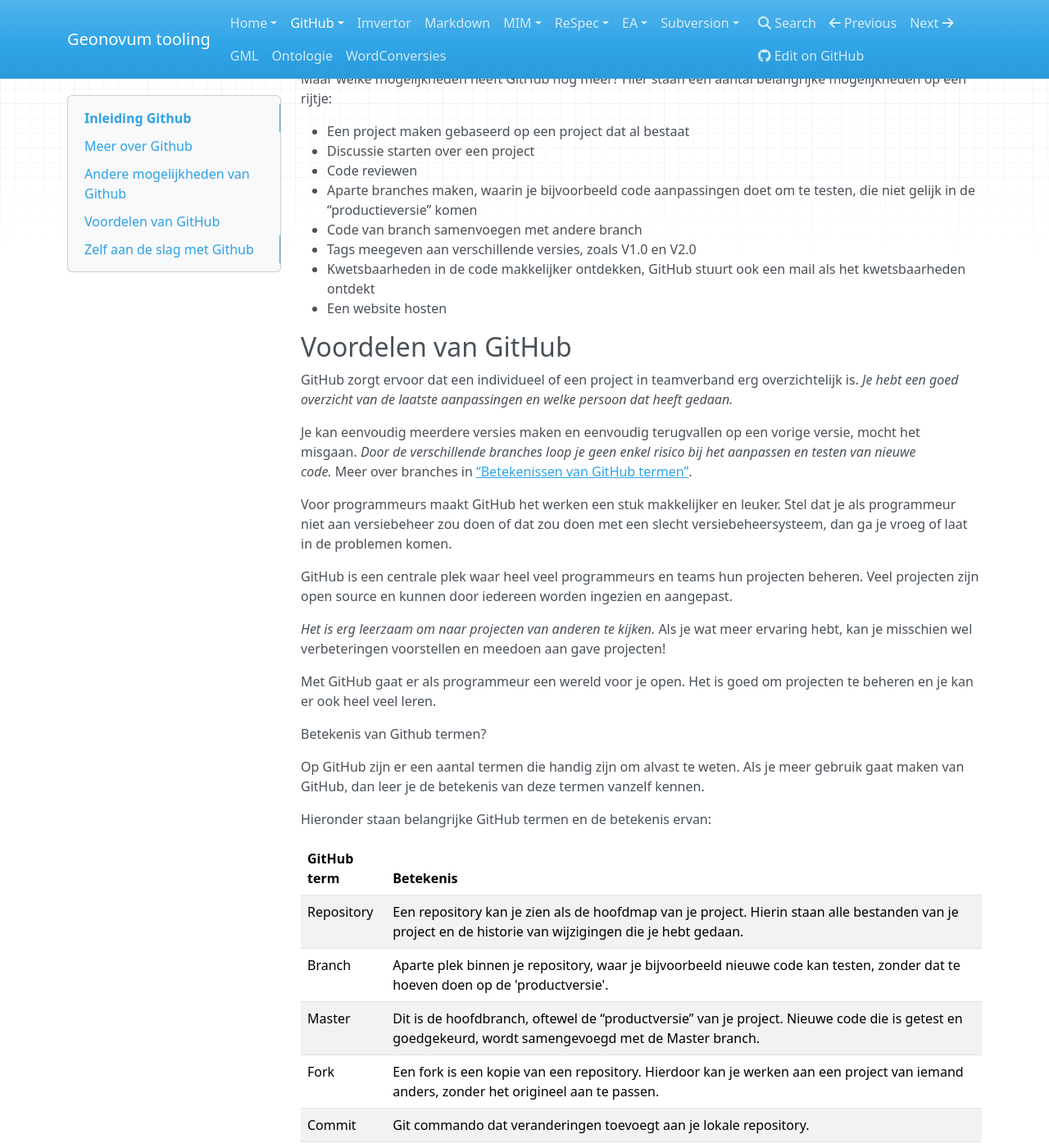
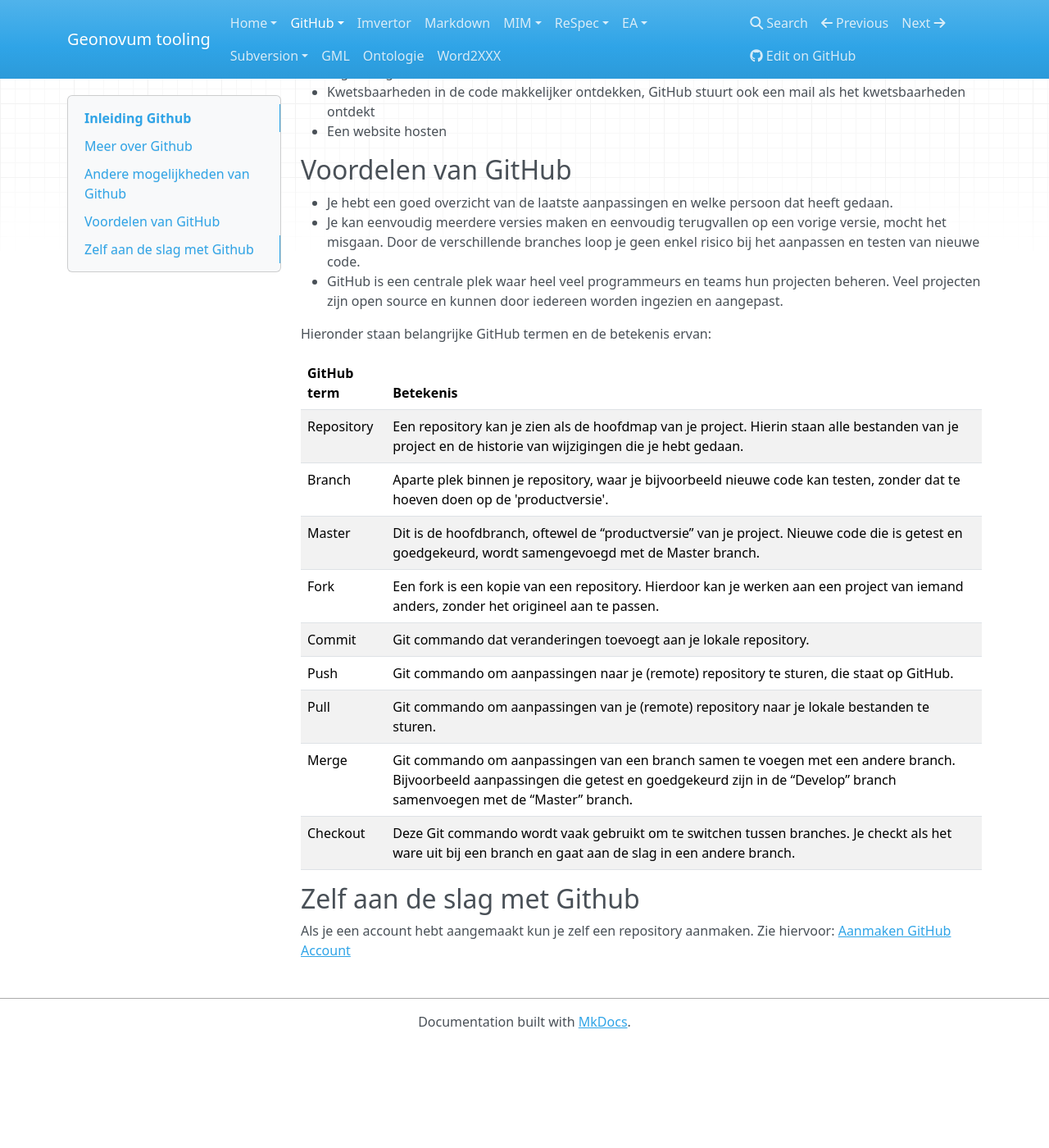
Before and after one commit to Geonovum/handleiding-tooling, an MkDocs documentation site: the page built from docs/GitHub-Inleiding.md, in a window 1280 px wide and 1400 px high, scrolled down 943 px. Shown: the whole window at 82% size. Built offline with MkDocs 1.6.1, drawn with Linux system fonts in a browser that asks for light colours; nearby versions of some CDN libraries; after the commit the page ends 2217 px from its top, so only the background shows below that; some of the changed text lies outside the part shown.

Commit message:
kleine verbeteringen

```diff
--- a/docs/GitHub-Inleiding.md
+++ b/docs/GitHub-Inleiding.md
@@ -2,13 +2,8 @@
 
 Bij Geonovum worden documenten (standaarden, onderzoeken, rapporten, enz) web-based gepubliceerd. Ook worden de documenten vaak in een werkgroep gemaakt, waarbij ieder werkgroeplid meeschrijft aan het document. Om dit te kunnen gebruiken we een aantal tools: GitHub, Respec en Markdown.
 
-Deze introductie gaat over Github.
-
-Waarschijnlijk wil je weten wat GitHub is, anders was je nu niet deze handleiding aan het lezen. Je gaat hier meer over GitHub lezen en waarom het handig is. Er zijn een aantal GitHub termen die alvast handig zijn om te weten. Tot slot lees je hoe je zelf aan de slag kan gaan met GitHub.
-
 ## Meer over Github
 
-Veel programmeurs wereldwijd maken gebruik van de website GitHub. Zelf zal je er misschien ook wel van gehoord hebben. Als programmeur is het handig om te weten wat GitHub is en hoe je er gebruik van maakt.
 
 GitHub bestaat uit twee woorden, namelijk Git + Hub. Laten we beginnen met Git. *Git is een open source versiebeheersysteem. De website GitHub is gemaakt op basis van het versiebeheersysteem Git. Met GitHub heb je alle mogelijkheden van Git + extra features.
 
@@ -16,7 +11,7 @@
 
 Stel dat je met een team een app wilt programmeren. Dan is het handig als iedereen bij het project kan met daarin alle code van de app. Ook is het handig dat iedereen de laatste code wijzigingen ziet van teamleden en daar eventueel op kan reageren en/of het aanpassen.
 
-Bij Geonovum gebruiken we Github op een andere manier. Namelijk voor het voor werken aan documentatie voor geostandaarden. Per project is een repository aangemaakt. Een Repository is eenvoudig gezegd een werkmap/projectomgeving.
+Bij Geonovum gebruiken we Github voor het voor werken aan documentatie voor geostandaarden. Per project is een repository aangemaakt. Een Repository is een werkmap/projectomgeving.
 
 ## Andere mogelijkheden van Github
 
@@ -37,21 +32,10 @@
 
 ## Voordelen van GitHub
 
-GitHub zorgt ervoor dat een individueel of een project in teamverband erg overzichtelijk is. *Je hebt een goed overzicht van de laatste aanpassingen en welke persoon dat heeft gedaan.*
+- Je hebt een goed overzicht van de laatste aanpassingen en welke persoon dat heeft gedaan.
+-  Je kan eenvoudig meerdere versies maken en eenvoudig terugvallen op een vorige versie, mocht het misgaan. Door de verschillende branches loop je geen enkel risico bij het aanpassen en testen van nieuwe code.
+- GitHub is een centrale plek waar heel veel programmeurs en teams hun projecten beheren. Veel projecten zijn open source en kunnen door iedereen worden ingezien en aangepast.
 
-Je kan eenvoudig meerdere versies maken en eenvoudig terugvallen op een vorige versie, mocht het misgaan. *Door de verschillende branches loop je geen enkel risico bij het aanpassen en testen van nieuwe code.* Meer over branches in <a href='https://programmeerplaats.nl/wat-is-github/' target='_blank'><u>“Betekenissen van GitHub termen”</u></a>.
-
-Voor programmeurs maakt GitHub het werken een stuk makkelijker en leuker. Stel dat je als programmeur niet aan versiebeheer zou doen of dat zou doen met een slecht versiebeheersysteem, dan ga je vroeg of laat in de problemen komen.
-
-GitHub is een centrale plek waar heel veel programmeurs en teams hun projecten beheren. Veel projecten zijn open source en kunnen door iedereen worden ingezien en aangepast.
-
-*Het is erg leerzaam om naar projecten van anderen te kijken.* Als je wat meer ervaring hebt, kan je misschien wel verbeteringen voorstellen en meedoen aan gave projecten!
-
-Met GitHub gaat er als programmeur een wereld voor je open. Het is goed om projecten te beheren en je kan er ook heel veel leren.
-
-Betekenis van Github termen?
-
-Op GitHub zijn er een aantal termen die handig zijn om alvast te weten. Als je meer gebruik gaat maken van GitHub, dan leer je de betekenis van deze termen vanzelf kennen.
 
 Hieronder staan belangrijke GitHub termen en de betekenis ervan:
 
@@ -67,11 +51,6 @@
 | Merge       | Git commando om aanpassingen van een branch samen te voegen met een andere branch. Bijvoorbeeld aanpassingen die getest en goedgekeurd zijn in de “Develop” branch samenvoegen met de “Master” branch. |
 | Checkout    | Deze Git commando wordt vaak gebruikt om te switchen tussen branches. Je checkt als het ware uit bij een branch en gaat aan de slag in een andere branch.                                              |
 
-
 ## Zelf aan de slag met Github
 
-Hopelijk heb je een beter beeld over wat GitHub is. Ben je een gebruiker of wil je programmeur worden en werk je nog niet met een (goed) versiebeheersysteem? Dan is het zeker aan te raden om te beginnen met GitHub.
-
 Als je een account hebt aangemaakt kun je zelf een repository aanmaken. Zie hiervoor: [Aanmaken GitHub Account](GitHub#installatie-en-inrichting)
-
-Stuur een mail naar account@geonovum.nl om toegevoegd te worden aan deze repository. Je moet dan wel eerst een account aangemaakt hebben op github
--- a/mkdocs.yml
+++ b/mkdocs.yml
@@ -29,4 +29,4 @@
         - 'SVN importeren bestaand project': SVN-importeren-bestaand-project.md
     - GML: GML.md
     - Ontologie: Handleiding-ontologie-maken-en-publiceren.md
-    - WordConversies: WordConversies.md
+    - Word2XXX: WordConversies.md
```
Also changed, not shown: docs/GitHub.md (+3 -3 lines), docs/ReSpec.md (+6 -8 lines), docs/index.md (+1 -1 lines).
